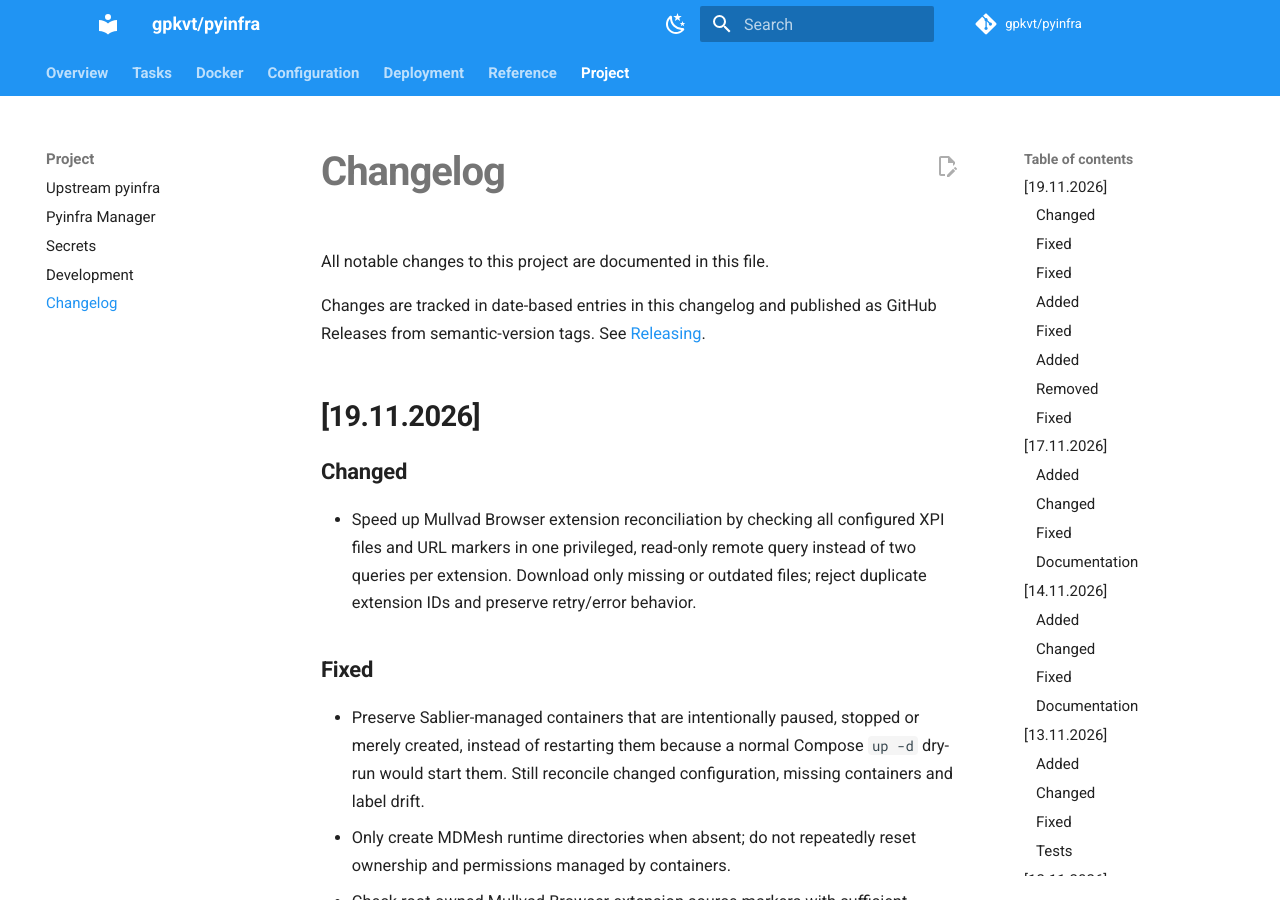
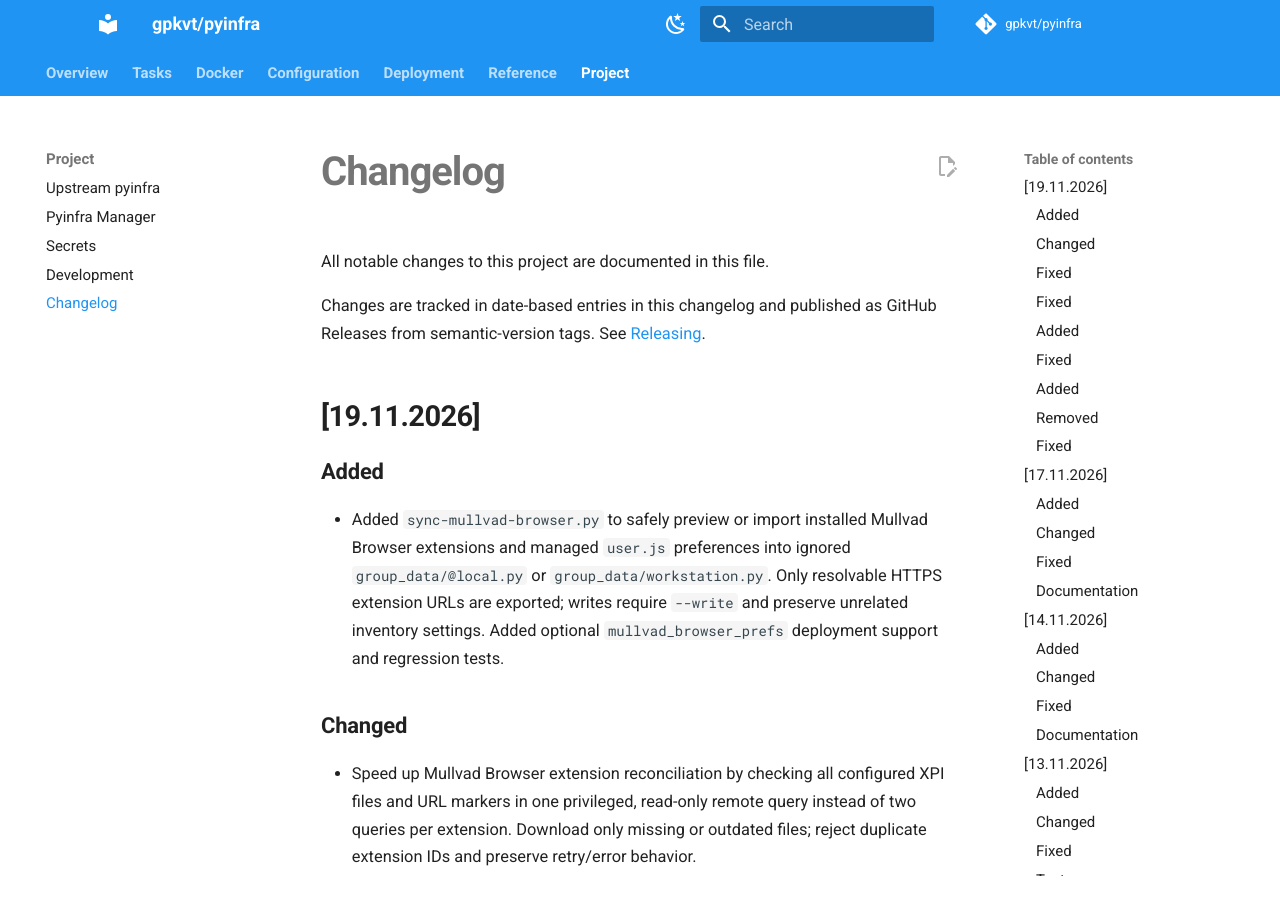
Before and after one commit to gpkvt/pyinfra, an MkDocs documentation site: the page built from docs/changelog.md, in a window 1280 px wide and 900 px high. Built offline with MkDocs 1.6.1 and Material for MkDocs 9.7.7, drawn with Linux system fonts in a browser that asks for light colours; comment, search, counter and statistics services are not loaded.

Commit message:
docs(changelog): record Mullvad Browser reverse sync utility

```diff
--- a/docs/changelog.md
+++ b/docs/changelog.md
@@ -5,6 +5,10 @@ All notable changes to this project are documented in this file.
 Changes are tracked in date-based entries in this changelog and published as GitHub Releases from semantic-version tags. See [Releasing](releasing.md).
 
 ## [19.11.2026]
+
+### Added
+
+- Added `sync-mullvad-browser.py` to safely preview or import installed Mullvad Browser extensions and managed `user.js` preferences into ignored `group_data/@local.py` or `group_data/workstation.py`. Only resolvable HTTPS extension URLs are exported; writes require `--write` and preserve unrelated inventory settings. Added optional `mullvad_browser_prefs` deployment support and regression tests.
 
 ### Changed
 
```
